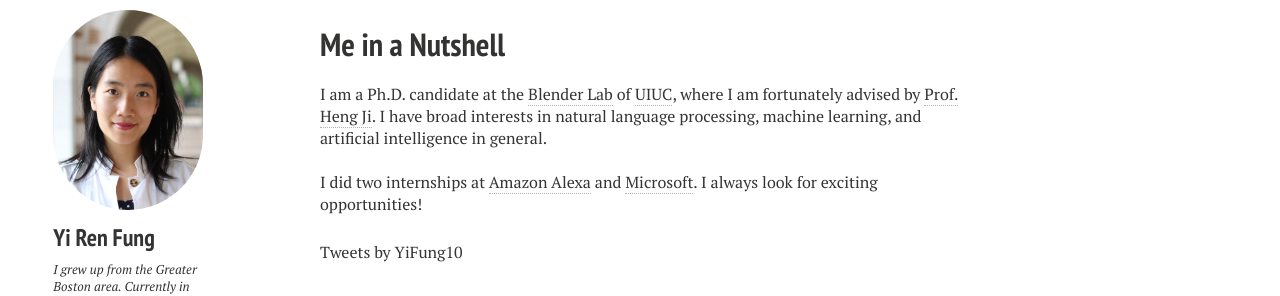
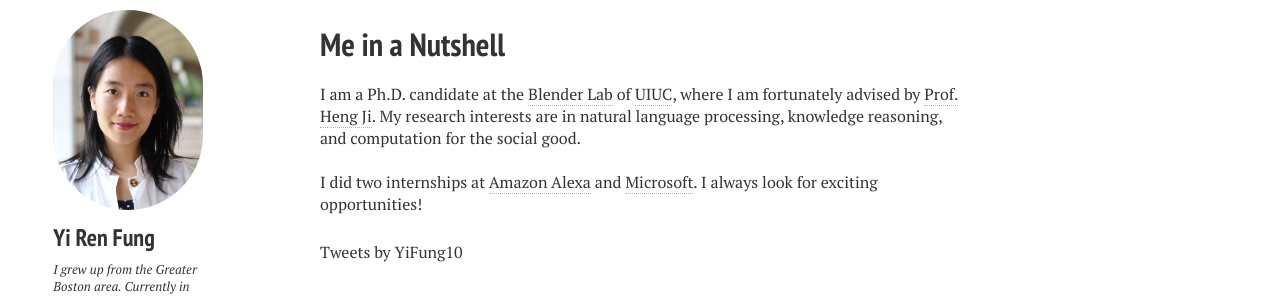
Before and after one commit to yrf1/yrf1.github.io, a Jekyll site: the page built from index.md, in a window 1280 px wide. Shown: the part 338-634 px from the top of the page. Built offline with Jekyll 4.4.1, drawn with Linux system fonts in a browser that asks for light colours; nearby versions of some CDN libraries; comment, search, counter and statistics services are not loaded.

Commit message:
update intro

```diff
--- a/index.md
+++ b/index.md
@@ -7,6 +7,6 @@ image:
   feature: trees.jpg
 ---
 
-I am a Ph.D. candidate at the <a href="https://blender.cs.illinois.edu/" target="_blank">Blender Lab</a> of <a href="https://cs.illinois.edu/" target="_blank">UIUC</a>, where I am fortunately advised by <a href="https://blender.cs.illinois.edu/hengji.html" target="_blank">Prof. Heng Ji</a>. I have broad interests in natural language processing, machine learning, and artificial intelligence in general.
+I am a Ph.D. candidate at the <a href="https://blender.cs.illinois.edu/" target="_blank">Blender Lab</a> of <a href="https://cs.illinois.edu/" target="_blank">UIUC</a>, where I am fortunately advised by <a href="https://blender.cs.illinois.edu/hengji.html" target="_blank">Prof. Heng Ji</a>. My research interests are in natural language processing, knowledge reasoning, and computation for the social good.
 <br/><br/>
 I did two internships at <a href="https://developer.amazon.com/en-US/alexa/" target="_blank">Amazon Alexa</a> and <a href="https://www.microsoft.com/" target="_blank">Microsoft</a>. I always look for exciting opportunities!
```
